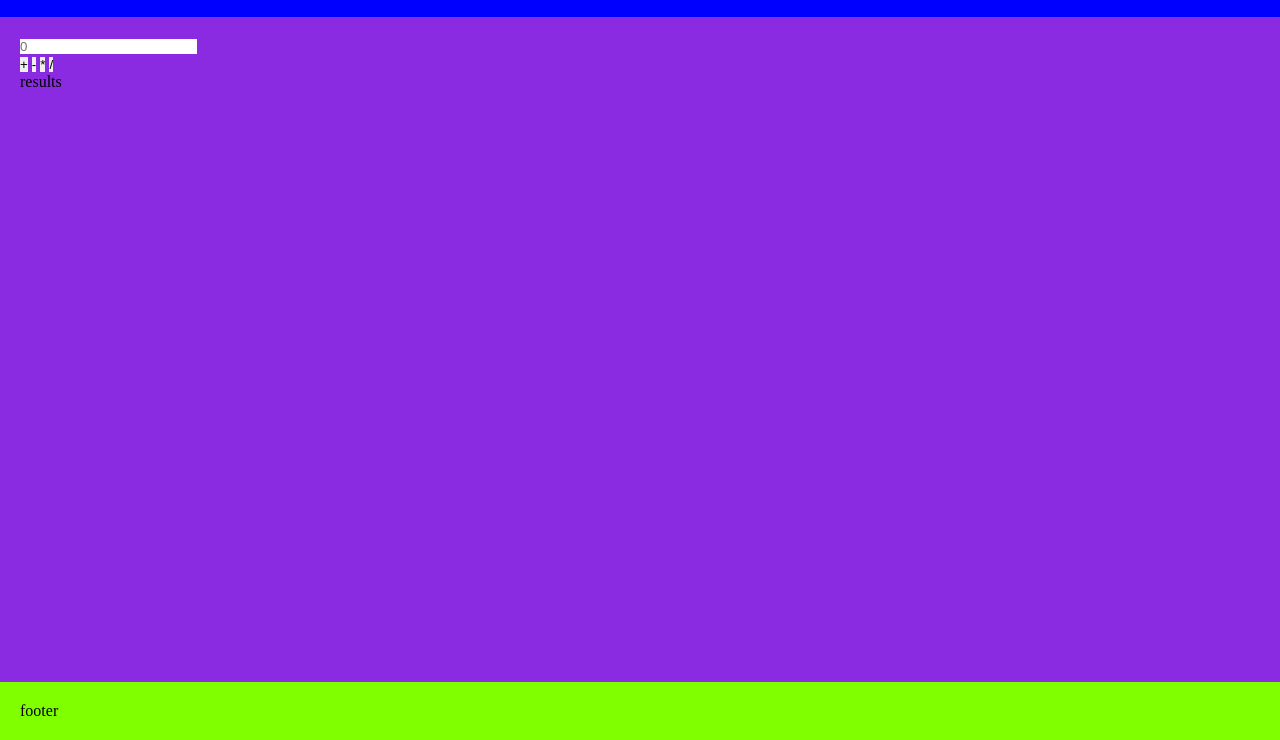
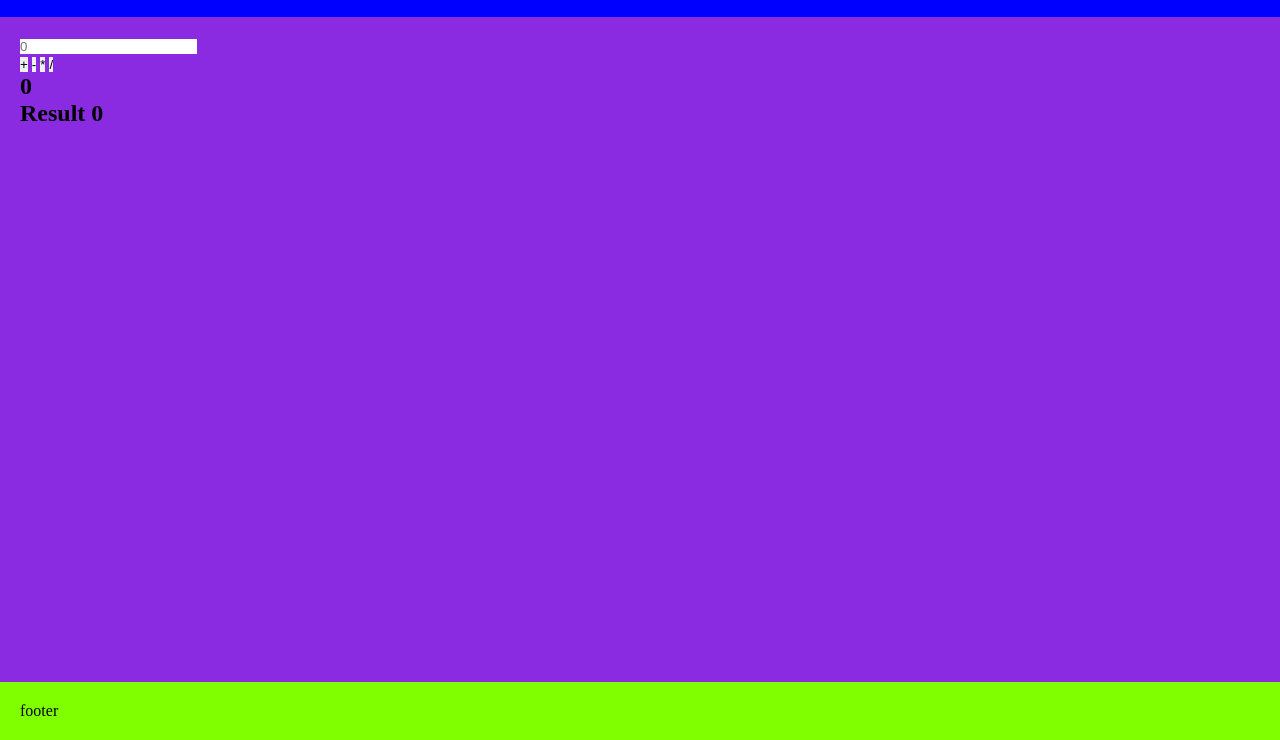
Before and after one commit to carlosvoliv/unconventional-calculator, a plain HTML site: page index.html in a window 1280 px wide. Shown: the part 60-800 px from the top of the page. Drawn offline with Linux system fonts and the light colour scheme.

Commit message:
add section result

```diff
--- a/index.html
+++ b/index.html
@@ -26,7 +26,8 @@
         </div>
       </section>
       <section id="results">
-        results
+        <h2 id="current-calculation">0</h2>
+        <h2>Result <span id="current-result">0</span></h2>
       </section>
 
     </main>
```
